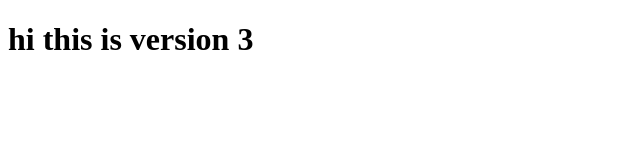
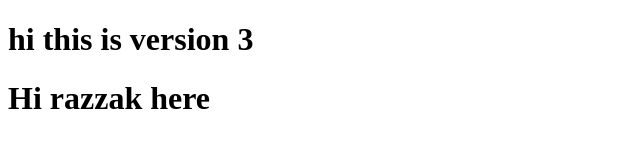
Before and after one commit to MOHAMMED-naaz/myrepo, a plain HTML site: page index.html in a window 1280 px wide. Shown: the whole page, without its empty margins (0-640 px from the left). Drawn offline with Linux system fonts and the light colour scheme.

Commit message:
Hi razzak here

```diff
--- a/index.html
+++ b/index.html
@@ -9,3 +9,4 @@
 </body>
 <h1>hi this is version 3</h1>
 </body>
+<h1>Hi razzak here</h1>
```
